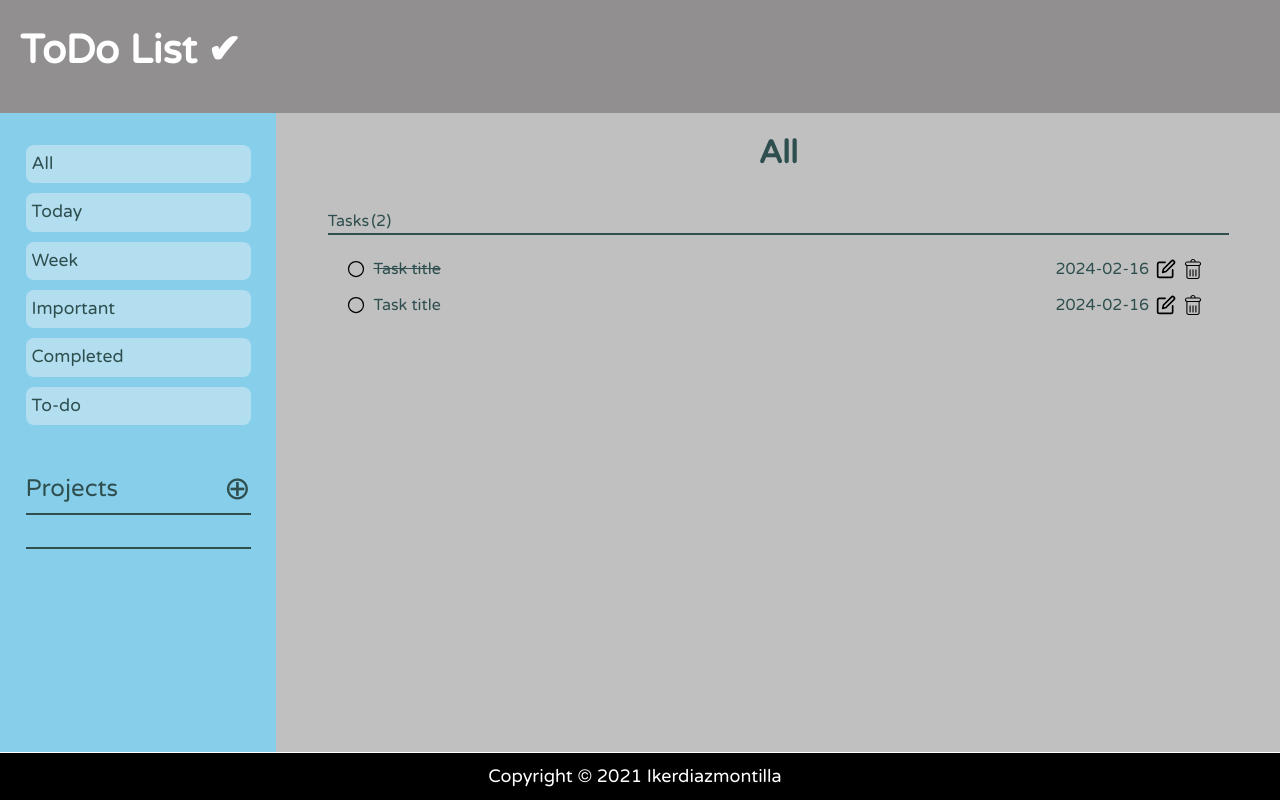
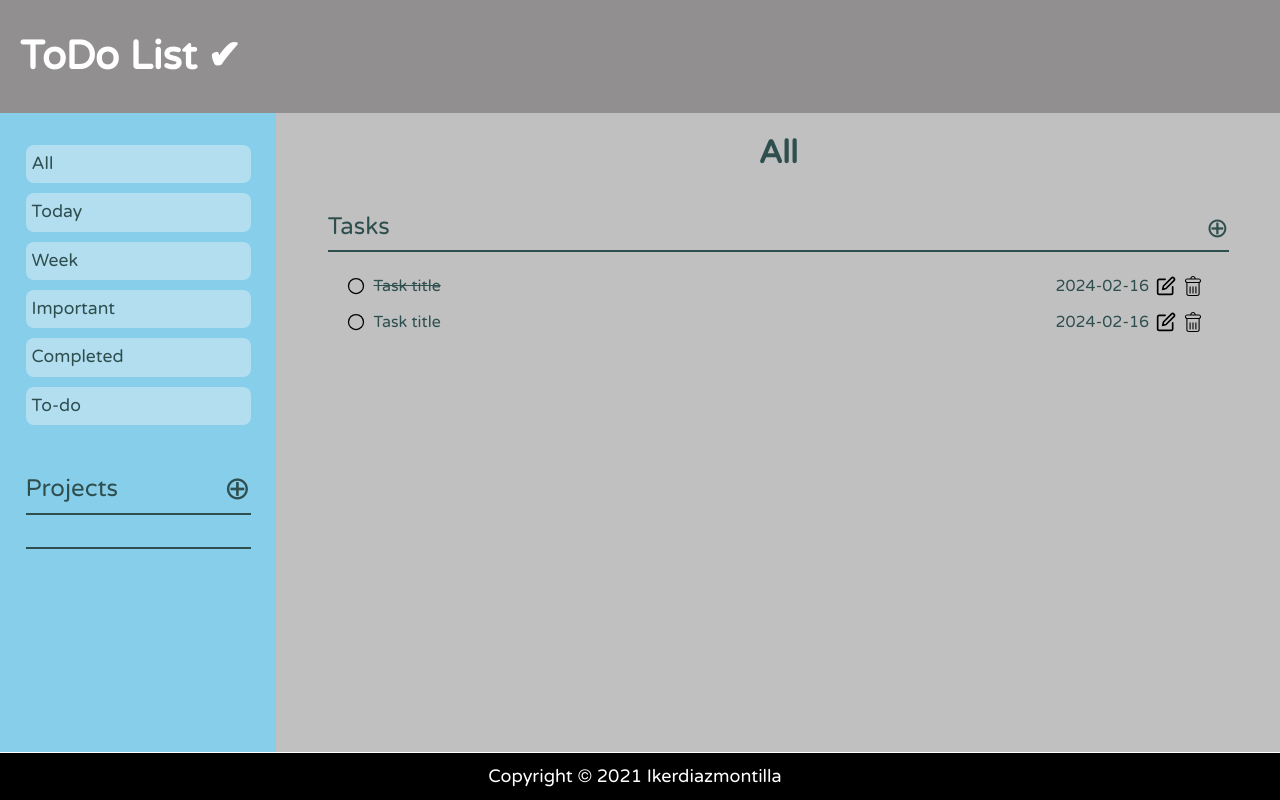
Before and after one commit to Ikerdiazmontilla/todo-list, a website built with webpack: page src/index.html in a window 1280 px wide. Built offline with nearby package versions, Linux system fonts and the light colour scheme; some icons are missing; files whose address does not match are found by name.

Commit message:
Add create task button and tweak some styling

```diff
--- a/src/index.html
+++ b/src/index.html
@@ -37,7 +37,10 @@
                 <h2>All</h2>
 
                 <div class="tasks-wrapper">
-                    <p>Tasks</p>
+                    <div class="header-wrapper">
+                        <p>Tasks</p>
+                        <button id="add-task">⊕</button>
+                    </div>
                     <div class="tasks">
                         <div class="task">
                             <button><img src="../src/images/circle.svg" alt=""></button>
--- a/src/style.css
+++ b/src/style.css
@@ -130,6 +130,8 @@ header{
   color: var(--header-text);
   padding: 20px;
   height: 15%;
+  display: flex;
+  align-items: center;
 }
 
 h1{
@@ -236,14 +238,26 @@ main{
   width: 100%;
 }
 
-.tasks-wrapper > p{
-  align-self: flex-start;
-  margin-right: auto;
+.tasks-wrapper .header-wrapper{
+  display: flex;
+  width: 100%;
 
 }
 
+
+.header-wrapper > p{
+  align-self: flex-start;
+  margin-right: auto;
+  font-size: 1.5rem;
+
+}
+
+.header-wrapper > button{
+  font-size: 1.7rem;
+}
+
+
 .tasks-wrapper > p::after{
-  content: "(2)";
   position: relative;
   left:2px;
 }
```
Also changed, not shown: dist/index.bundle.js, dist/index.html.
